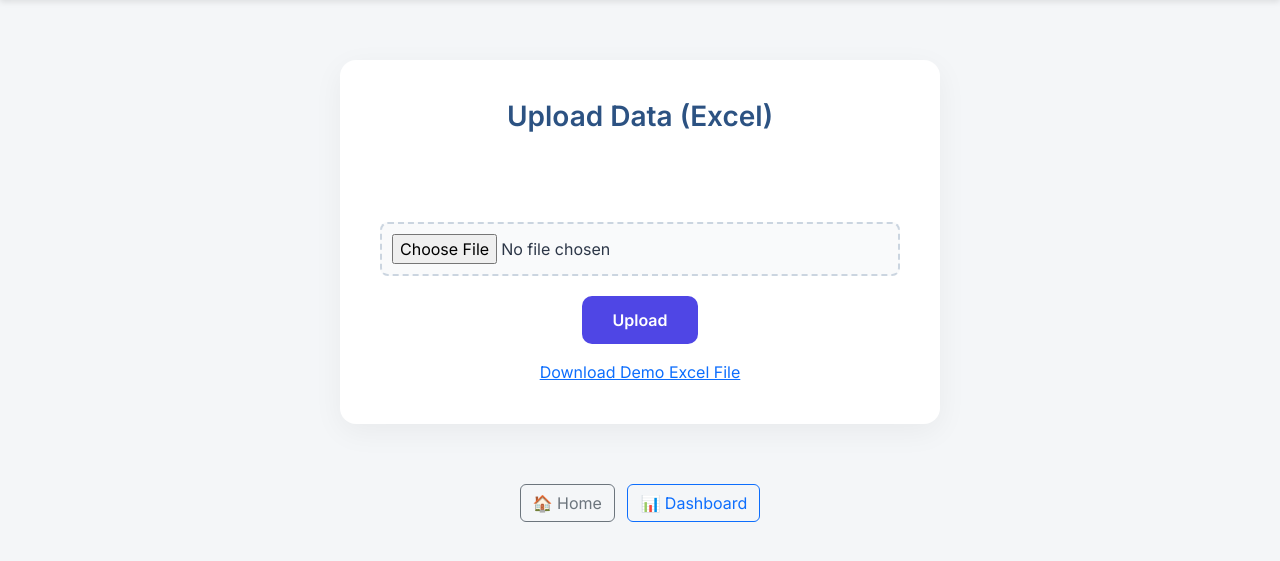
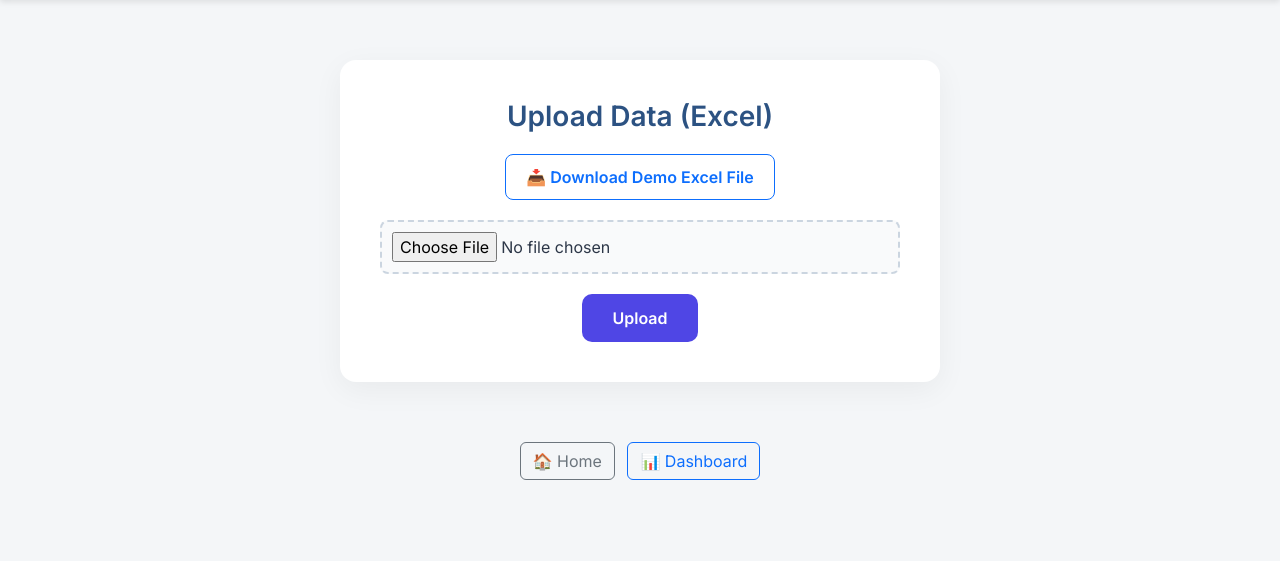
Before and after one commit to Shrx14/PrintDesk, a Flask app: page /upload in a window 1280 px wide. Shown: the part 115-676 px from the top of the page. Run offline with Flask 3, Linux system fonts and the light colour scheme; some libraries are stand-ins or nearby versions.

Commit message:
Download Button update

```diff
--- a/templates/upload.html
+++ b/templates/upload.html
@@ -6,16 +6,18 @@
   <div class="upload-wrapper">
     <h3>Upload Data (Excel)</h3>
     <form method="post" enctype="multipart/form-data" action="{{ url_for('upload') }}">
+       <div class="mt-3">
+      <a href="{{ url_for('static', filename='demo excel/demo_Excel.xlsx') }}" download class="btn btn-outline-primary" style="font-weight: 600; padding: 10px 20px; border-radius: 8px; text-decoration: none;">
+        📥 Download Demo Excel File
+      </a>
+    </div>
 
-      <br><br>
       <input type="file" name="file" required>
       <br>
       <input type="submit" value="Upload">
     </form>
 
-    <div class="mt-3">
-      <a href="{{ url_for('static', filename='demo excel/demo_Excel.xlsx') }}" download>Download Demo Excel File</a>
-    </div>
+
 
     {% with messages = get_flashed_messages() %}
       {% if messages %}
```
